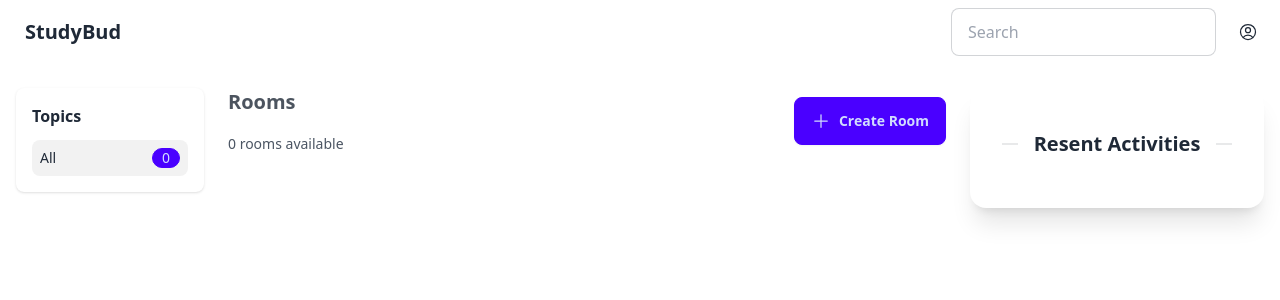
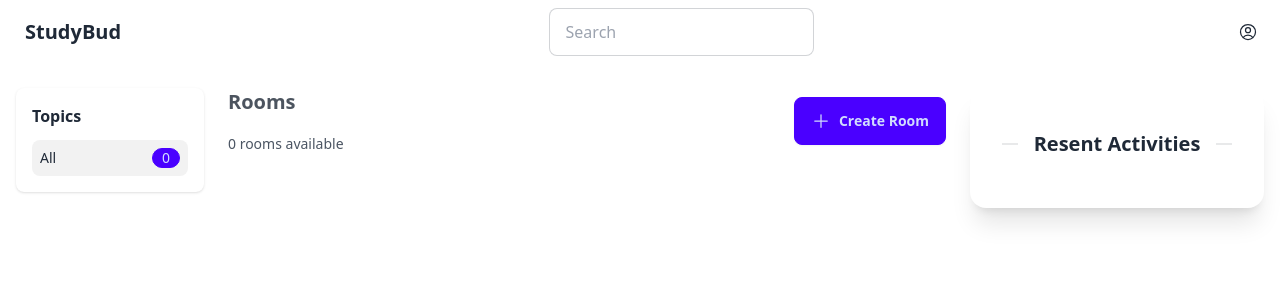
Before and after one commit to cliali/Django-StudyBud, a Django app: page /base/ in a window 1280 px wide. Shown: the top 300 px of the page. Run offline with Django 4.2, Linux system fonts and the light colour scheme; data that the repository does not hold is empty; some libraries are stand-ins or nearby versions.

Commit message:
style(navbar): change search box position to center

```diff
--- a/django_studybud/base/templates/navbar.html
+++ b/django_studybud/base/templates/navbar.html
@@ -1,20 +1,22 @@
 <nav class="sticky top-0 z-50">
     <div class="navbar bg-base-100">
-    <div class="flex-1">
+        <div class="flex-none">
             <a href="{% url 'base:home' %}" class="btn btn-ghost text-xl">StudyBud</a>
         </div>
-    <div class="flex-none gap-2">
+        <div class="flex-1 justify-center">
             <form action="{% url 'base:home' %}" method="GET">
                 <div class="form-control">
-          <input type="text" name="q" placeholder="Search" class="input input-bordered w-24 md:w-auto" />
+                    <input type="text" name="q" placeholder="Search" class="input input-bordered w-24 md:w-auto"/>
                 </div>
             </form>
+        </div>
+        <div class="flex-none">
             <div class="dropdown dropdown-end">
                 {% if user.is_authenticated %}
 
                     <div tabindex="0" role="button" class="btn btn-ghost btn-circle avatar">
                         <div class="w-10 rounded-full">
-              <img src="{{user.avatar.url}}" alt="avatar">
+                            <img src="{{ user.avatar.url }}" alt="avatar">
                         </div>
                     </div>
 
@@ -34,8 +36,11 @@
 
                     <div tabindex="0" role="button" class="btn btn-ghost btn-circle avatar">
                         <div>
-              <svg xmlns="http://www.w3.org/2000/svg" fill="none" viewBox="0 0 24 24" stroke-width="1.5" stroke="currentColor" class="w-5 h-5">
-                <path stroke-linecap="round" stroke-linejoin="round" d="M17.982 18.725A7.488 7.488 0 0 0 12 15.75a7.488 7.488 0 0 0-5.982 2.975m11.963 0a9 9 0 1 0-11.963 0m11.963 0A8.966 8.966 0 0 1 12 21a8.966 8.966 0 0 1-5.982-2.275M15 9.75a3 3 0 1 1-6 0 3 3 0 0 1 6 0Z" />
+                            <svg xmlns="http://www.w3.org/2000/svg" fill="none" viewBox="0 0 24 24"
+                                 stroke-width="1.5"
+                                 stroke="currentColor" class="w-5 h-5">
+                                <path stroke-linecap="round" stroke-linejoin="round"
+                                      d="M17.982 18.725A7.488 7.488 0 0 0 12 15.75a7.488 7.488 0 0 0-5.982 2.975m11.963 0a9 9 0 1 0-11.963 0m11.963 0A8.966 8.966 0 0 1 12 21a8.966 8.966 0 0 1-5.982-2.275M15 9.75a3 3 0 1 1-6 0 3 3 0 0 1 6 0Z"/>
                             </svg>
                         </div>
                     </div>
```
Lines whose indentation alone changed are shown as unchanged.
